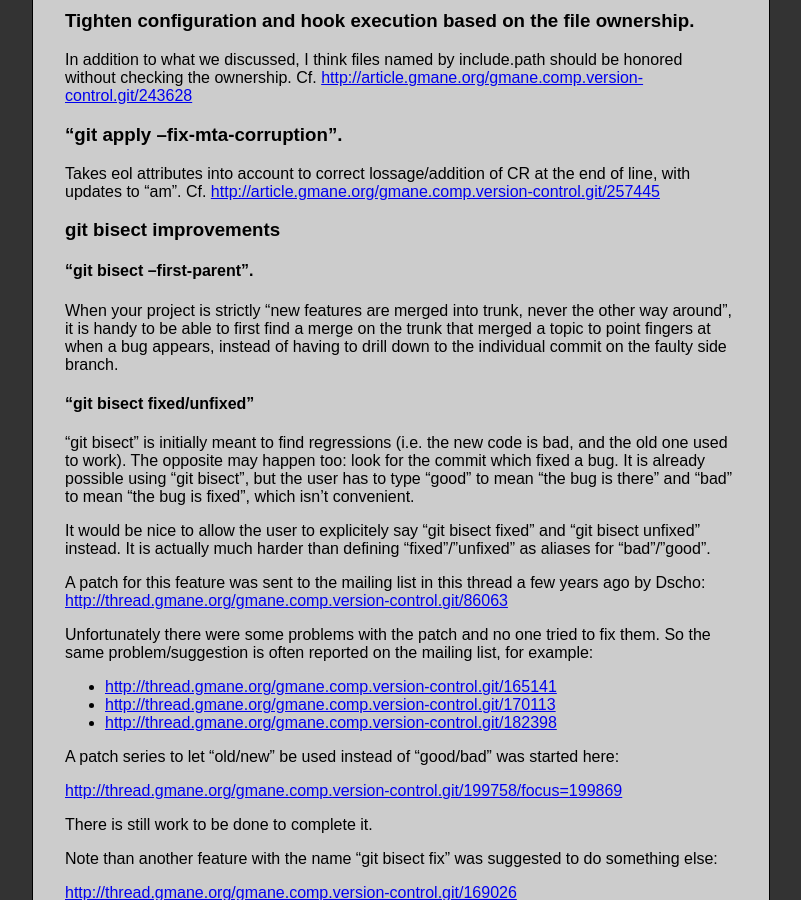
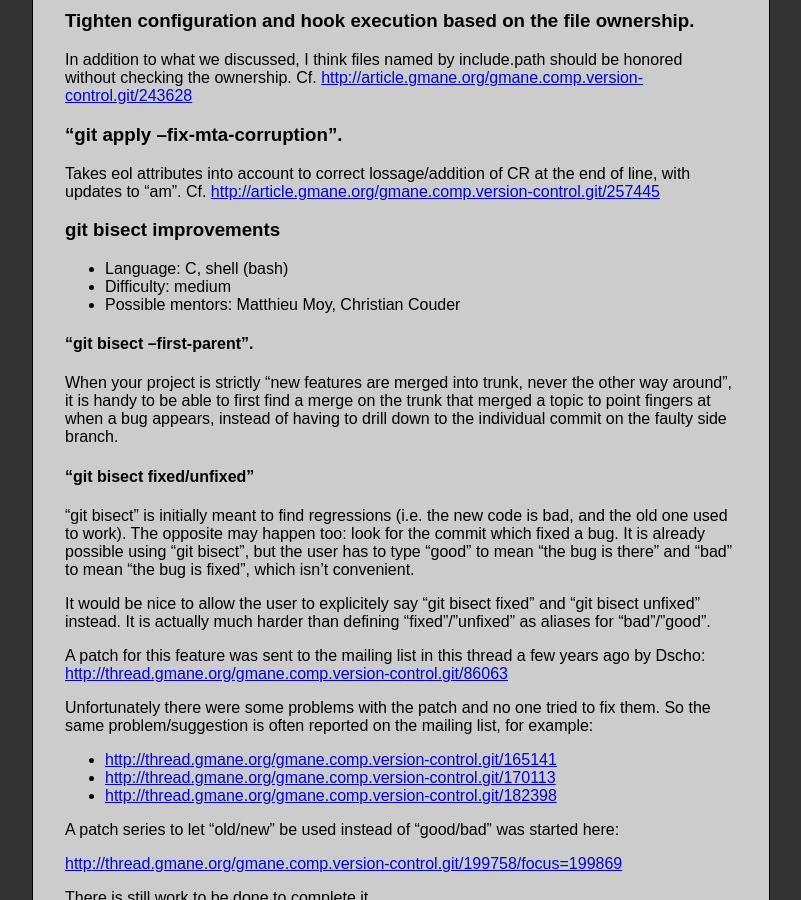
Before and after one commit to git/git.github.io, a Jekyll site: the page built from SoC-2015-Ideas.md, in a window 1280 px wide and 900 px high, scrolled down 313 px. Shown: the whole window, without its empty margins (308-1109 px from the left). Built offline with Jekyll 4.4.1, drawn with Linux system fonts in a browser that asks for light colours; Markdown is read by kramdown in place of the engine named in the settings.

Commit message:
Add "language", "difficulty" and "possible mentors" information to the "git bisect improvements" section

```diff
--- a/SoC-2015-Ideas.md
+++ b/SoC-2015-Ideas.md
@@ -33,6 +33,10 @@ Takes eol attributes into account to correct lossage/addition of CR at
 the end of line, with updates to "am".  Cf. <http://article.gmane.org/gmane.comp.version-control.git/257445>
 
 ### git bisect improvements
+
+ - Language: C, shell (bash)
+ - Difficulty: medium
+ - Possible mentors: Matthieu Moy, Christian Couder
 
 #### "git bisect --first-parent".
 
```
